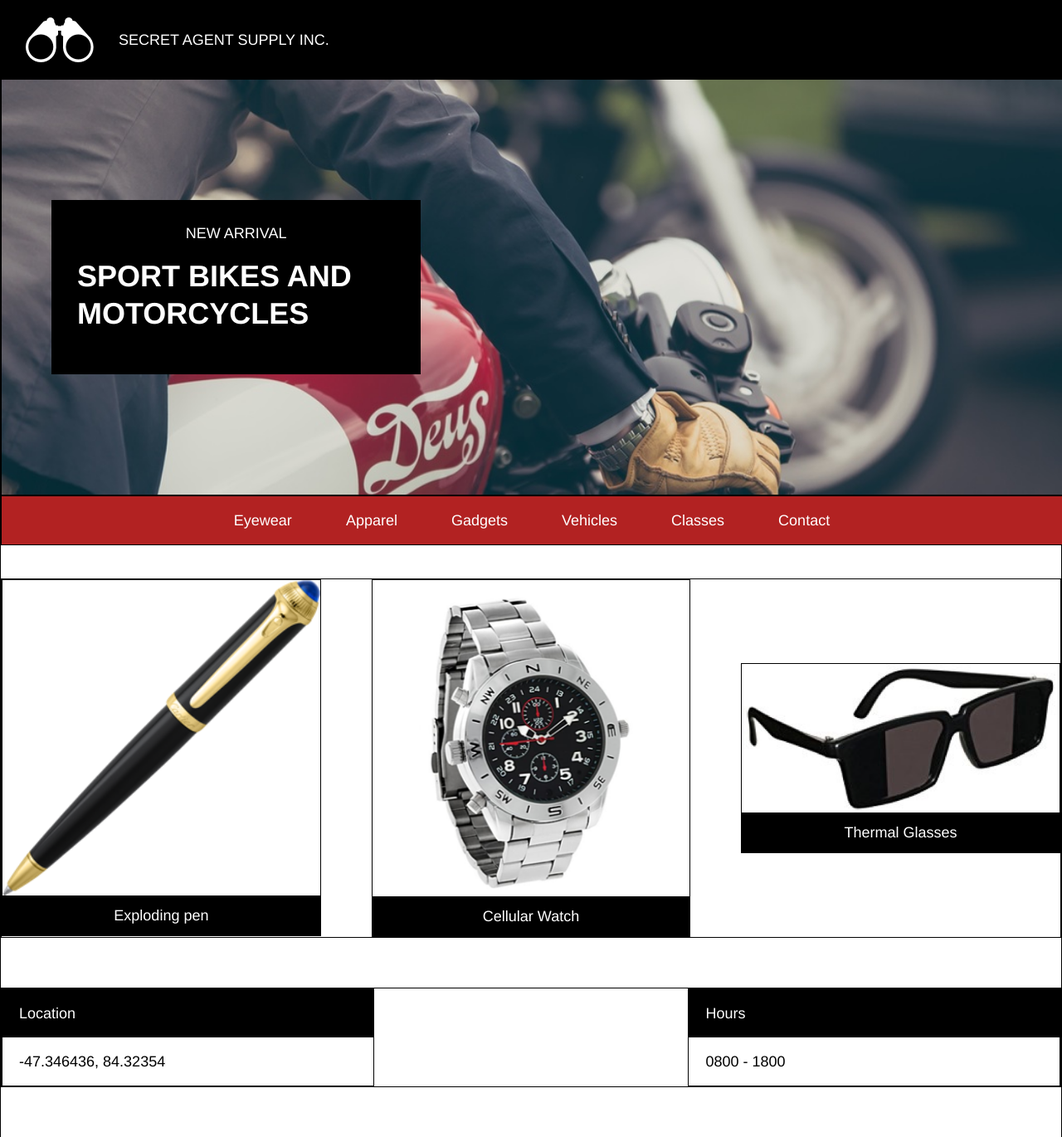
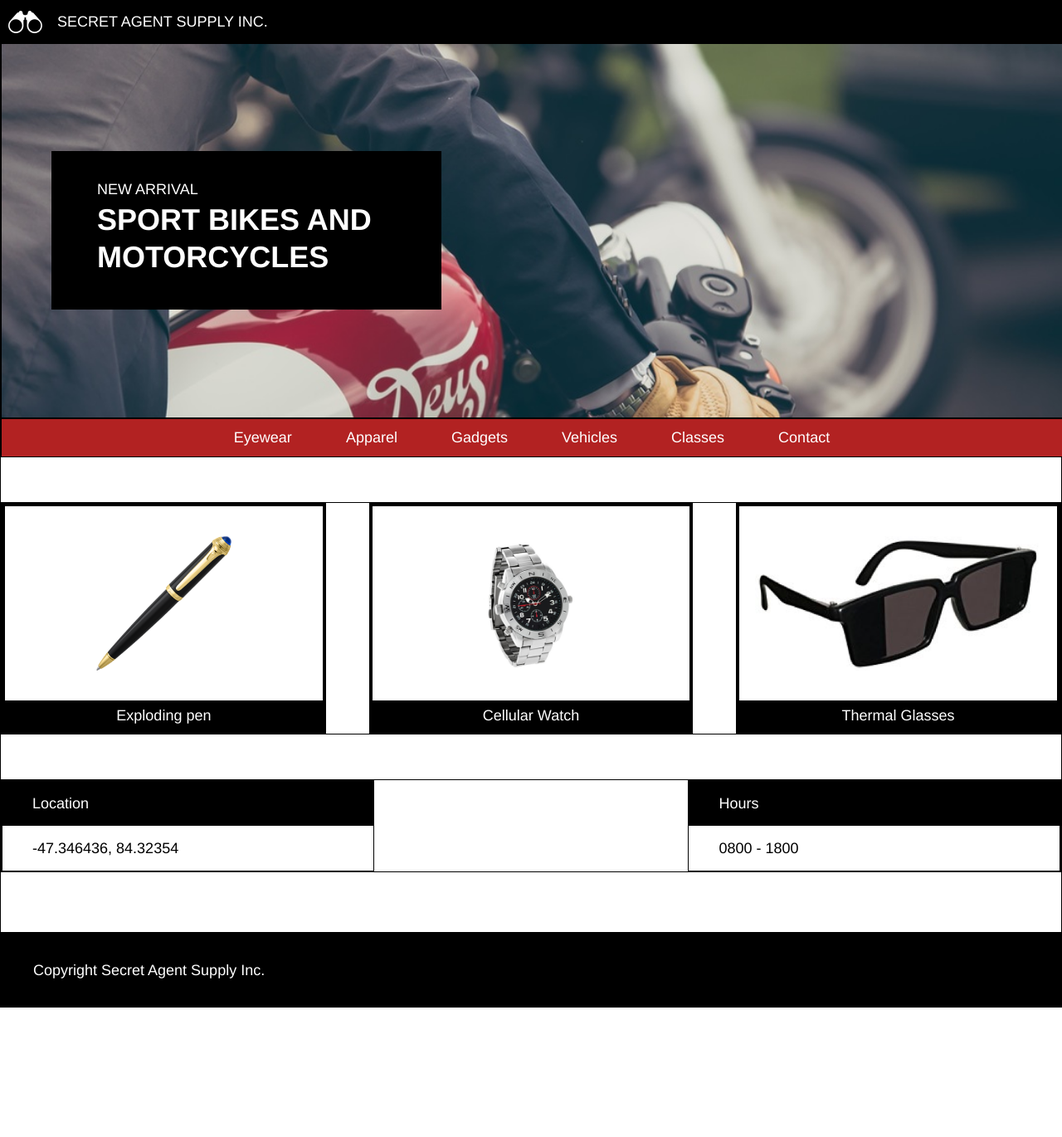
Before and after one commit to Anubiella/SecretAgentSupply, a plain HTML site: page index.html in a window 1280 px wide. Shown: the top 1370 px of the page at 83% size. After the commit the page ends 1214 px from the top, so only its background shows below. Drawn offline with Linux system fonts and the light colour scheme.

Commit message:
Set relative sizes in all site sections for desktop

```diff
--- a/resources/css/style.css
+++ b/resources/css/style.css
@@ -10,7 +10,7 @@ div{
 h1{
 	font-size: 2rem;
 	font-weight: bold;
-	padding: 20px 0;
+	padding: 0.25rem 0;
 	line-height: 2.5rem;
 }
 /*MAIN SECTION*/
@@ -20,29 +20,28 @@ header{
 	display: flex;
 	background-color: black;
 	align-items: center;
-	padding: 20px 0;
+	padding: 0.66rem 0;
 }
 header img{
-	margin: 0 30px;
+	margin: 0 1rem 0 0.5rem;
+	height: 1.5rem;
 }
 /*BANNER SECTION*/
 .banner{
 	display: flex;
 	align-items: center;
 	width: 100%;
-	height: 500px;
+	height: 25rem;
 	background-image: url('../images/moto.jpeg');
 	background-size: cover;
 }
 .banner .news{
-	width: 30%;
+	width: 20rem;
 	background-color: black;
 	margin-left: 60px;
 	display: flex;
 	flex-direction: column;
-	align-items: center;
-	justify-content: center;
-	padding: 30px 30px;
+	padding: 2rem 3rem;
 }
 /*NAVBAR SECTION*/
 .navbar {
@@ -55,36 +54,40 @@ header img{
 }
 .navbar nav ul li{
 	display: inline-block;
-	padding: 20px 30px;
+	padding: 0.75rem 30px;
 }
 /*PRODUCTS SECTION*/
 .products{
 	display: flex;
 	flex-wrap: wrap;
 	align-items: center;
-	margin-top: 40px;
+	margin-top: 3rem;
 	justify-content: space-between;
 }
 .product{
 	display: flex;
 	flex-wrap: wrap;
+	align-items: center;
 	flex-direction: column;
 	width: 30%;
+	border: 4px solid black;
 }
 .product span{
 	background-color: black;
+	width: 100%;
 	text-align: center;
-	padding: 15px 0;
+	padding: 0.5rem 0;
 }
 .product img{
-	width: 100%;
+	height: 9rem;
+	padding: 2rem 0;
 }
 
 /*LOCATION HOURS SECTION*/
 .lochours{
 	display: flex;
 	flex-wrap: wrap;
-	margin: 60px 0;
+	margin: 3rem 0 4rem 0;
 	align-items: center;
 	justify-content: space-between;
 }
@@ -97,7 +100,7 @@ header img{
 .locho span{
 	background-color: black;
 	text-align: left;
-	padding: 20px 20px;
+	padding: 1rem 2rem;
 }
 .locho #lochospec{
 	background-color: white;
@@ -107,7 +110,7 @@ header img{
 footer {
 	display: flex;
 	width: 100%;
-	height: 200px;
+	height: 5rem;
 	align-items: center;
 	background-color: black;
 	text-align: left;
```
